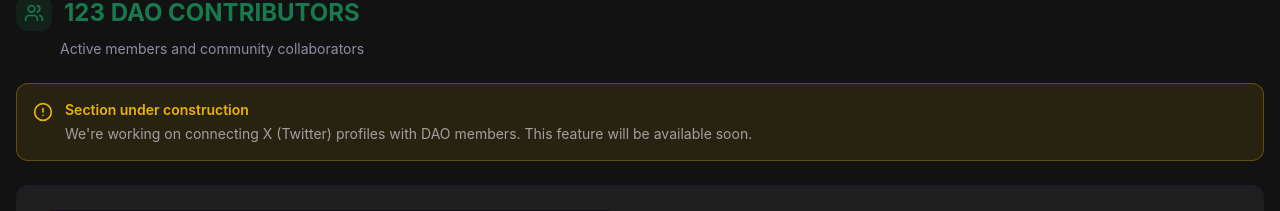
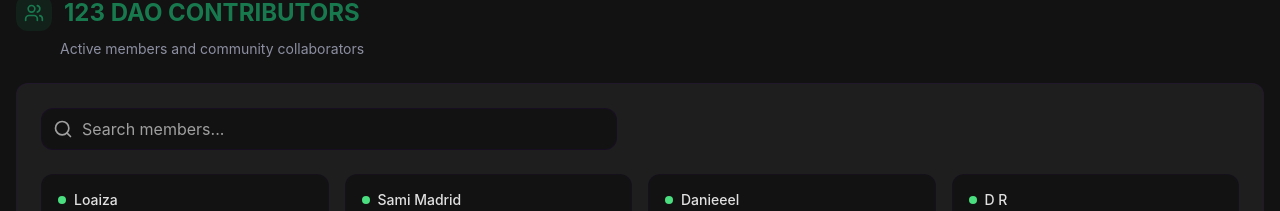
Before and after one commit to UltravioletaDAO/uvdweb, a React (Create React App) app: page /contributors in a window 1280 px wide. Shown: the part 253-464 px from the top of the page. Built offline with nearby package versions, Linux system fonts and the light colour scheme; no server answers; what thirdweb would draw is missing.

Commit message:
feat: eliminar sección de construcción en ContributorSection y optimizar importaciones - eliminar componente AlertCircle de la sección de contribuyentes para simplificar el diseño - ajustar importaciones en ContributorSection para mejorar la claridad del código

```diff
--- a/src/components/metricDashboard/ContributorSection.jsx
+++ b/src/components/metricDashboard/ContributorSection.jsx
@@ -1,6 +1,6 @@
 import React, { useState, useEffect } from 'react';
 import { motion } from 'framer-motion';
-import { Users, Search, AlertCircle } from 'lucide-react';
+import { Users, Search } from 'lucide-react';
 import { useTranslation } from 'react-i18next';
 
 const currentDaoMembers = [
@@ -181,19 +181,7 @@ export const ContributorSection = () => {
         </div>
       </div>
 
-      <div className="bg-yellow-500/10 border border-yellow-500/30 rounded-lg p-4 mb-6">
-        <div className="flex items-start gap-3">
-          <AlertCircle className="h-5 w-5 text-yellow-500 mt-0.5 flex-shrink-0" />
-          <div>
-            <p className="text-yellow-500 font-semibold text-sm">
-              {t('metricsDashboard.contributorSection.underConstruction.title')}
-            </p>
-            <p className="text-text-secondary text-sm mt-1">
-              {t('metricsDashboard.contributorSection.underConstruction.message')}
-            </p>
-          </div>
-        </div>
-      </div>
+
 
       <div className="bg-background-lighter rounded-xl p-6 border border-ultraviolet-darker/20">
         <div className="mb-6">
```
